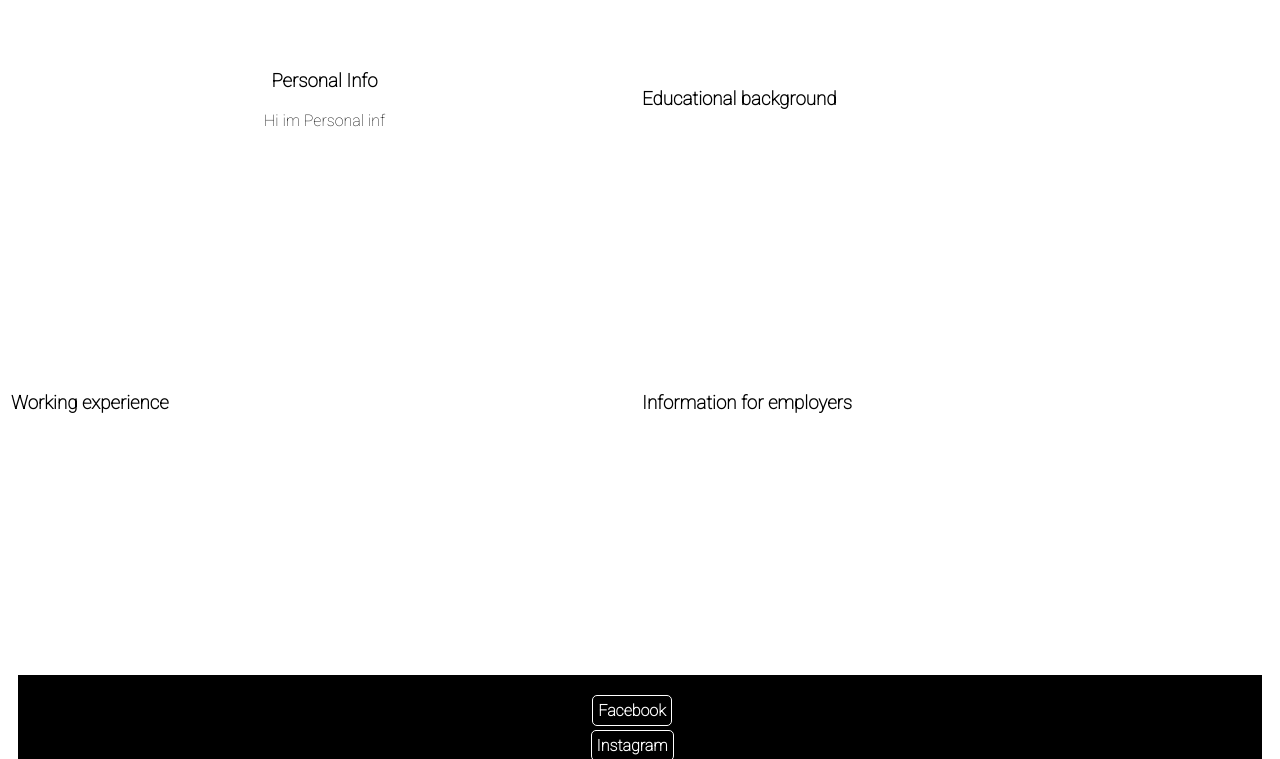
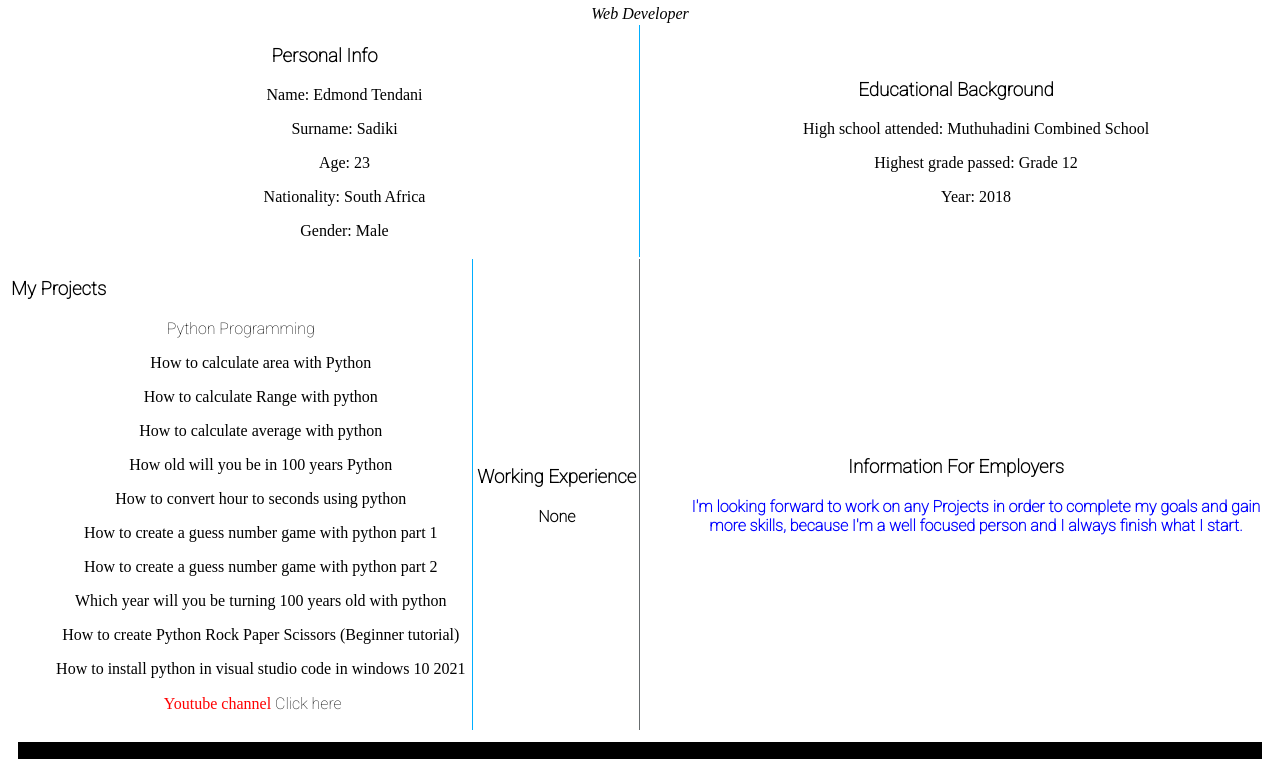
Before and after one commit to TendaniSadiki/CodetribeBootcampWebsite-main, a plain HTML site: page about.html in a window 1280 px wide. Shown: the part 243-1002 px from the top of the page. Drawn offline with Linux system fonts and the light colour scheme.

Commit message:
{about page added }

```diff
--- a/about.html
+++ b/about.html
@@ -15,14 +15,14 @@
             <tr>
                 <!-- table data which houses our logo -->
                 <td>
-                    <img class="logo" src="./assets/imgs/logo.png" alt="">
+                    <img class="logo" src="./assets/imgs/logo.png" alt="My logo">
                 </td>
 
                 <!-- table data which houses our nav bar -->
                 <td align="right">
                     <nav>
                         <a href="index.html">Home</a>
-                        <a href="#">About me</a>
+                        <a class="activeStyle" href="#">About me</a>
                         <a href="contact.html">Contact us</a>
                     </nav>
                 </td>
@@ -34,21 +34,65 @@
     <main>
         <h1>About Me</h1>
             <table class="aboutTable">
+                <div class="introContent">
+                <h1>Edmond Tendani Sadiki</h1>
+                <i>Web Developer</i>
+                </div>
                 <tr>
-                    <td width="50%" align="center">
+                    <td colspan="2" class="personalinfo" width="50%" align="center">
                        <h3> Personal Info</h3>
-                       <p>Hi im Personal inf</p>
+                       <li>
+                        <ul>Name: Edmond Tendani</ul>
+                        <ul>Surname: Sadiki</ul>
+                        <ul>Age: 23</ul>
+                        <ul>Nationality: South Africa</ul>
+                        <ul>Gender: Male</ul>
+
+                    </li>
                     </td>
-                    <td >
-                         <h3>Educational background</h3>
-                    </td>
+                    <td class="educationalinfo" >
+                        <h3>Educational Background</h3>
+                        <li>
+                            <ul>High school attended: Muthuhadini Combined School</ul>
+                            <ul>Highest grade passed: Grade 12</ul>
+                            <ul>Year: 2018</ul>
+                        </li>
+                   </td>
+
                 </tr>
                 <tr>
-                    <td >
-                        <h3> Working experience</h3>
+
+                   <td class="myprojects" >
+                    <h3> My Projects</h3>
+                        <li>
+                            <p>Python Programming</p>
+                            <ul>How to calculate area with Python</ul>
+                            <ul>How to calculate Range with python</ul>
+                            <ul>How to calculate average with python</ul>
+                            <ul>How old will you be in 100 years Python</ul>
+                            <ul>How to convert hour to seconds using python</ul>
+                            <ul>How to create a guess number game with python part 1</ul>
+                            <ul>How to create a guess number game with python part 2</ul>
+                            <ul>Which year will you be turning 100 years old with python</ul>
+                            <ul>How to create Python Rock Paper Scissors (Beginner tutorial)</ul>
+                            <ul>How to install python in visual studio code in windows 10 2021</ul>
+
+                            <ul style="color: red;">Youtube channel <a target="_blank" href="https://www.youtube.com/channel/UCJjvxGqux42T9LQkYmIv7uw">Click here</a></ul>
+                        </li>
+                </td>
+
+                    <td class="workingex" >
+                        <h3> Working Experience</h3>
+                            <p><strong>None</strong></p>
                     </td>
-                    <td>
-                        <h3>Information for employers</h3>
+                    <td class="info" >
+                        <h3>Information For Employers</h3>
+                        <li>
+                            <ul>
+                                <p>I'm looking forward to work on any Projects in order to complete my goals and gain more skills,
+                                     because I'm a well focused person and I always finish what I start.</p>
+                            </ul>
+                        </li>
                     </td>
                 </tr>
             </table>
--- a/css/about.css
+++ b/css/about.css
@@ -1,8 +1,45 @@
 main table{
     width: 100%;
-}
-main .aboutTable tr td {
-
-    height: 300px;
 
 }
+main h1{
+    text-align: center;
+}
+.introContent{
+text-align: center;
+}
+
+main .educationalinfo {
+    text-align: center;
+}
+main .myprojects{
+    text-align: left;
+    border-right: 1px groove rgb(0, 174, 255);
+}
+main .workingex{
+    text-align: center;
+    border-right: 1px groove rgb(103, 108, 110)
+
+}
+main .info{
+    text-align: center;
+}
+main .info p{
+    color: blue;
+    font-weight: bolder;
+}
+main .personalinfo{
+    border-right: 1px groove rgb(0, 174, 255);
+}
+main table tr td li {
+    list-style: none;
+    text-align: center;
+
+
+
+
+}
+
+.activeStyle{
+    border-bottom:1px black groove;
+}
--- a/css/style.css
+++ b/css/style.css
@@ -40,6 +40,9 @@ a {
     margin-right: 16px;
     text-decoration: none;
     color: black;
+}
+a:hover {
+    border-bottom: black 1px groove ;
 }
 video {
     width: 100%;
```
Also changed, not shown: contact.html (+1 -1 lines), index.html (+1 -15 lines).
